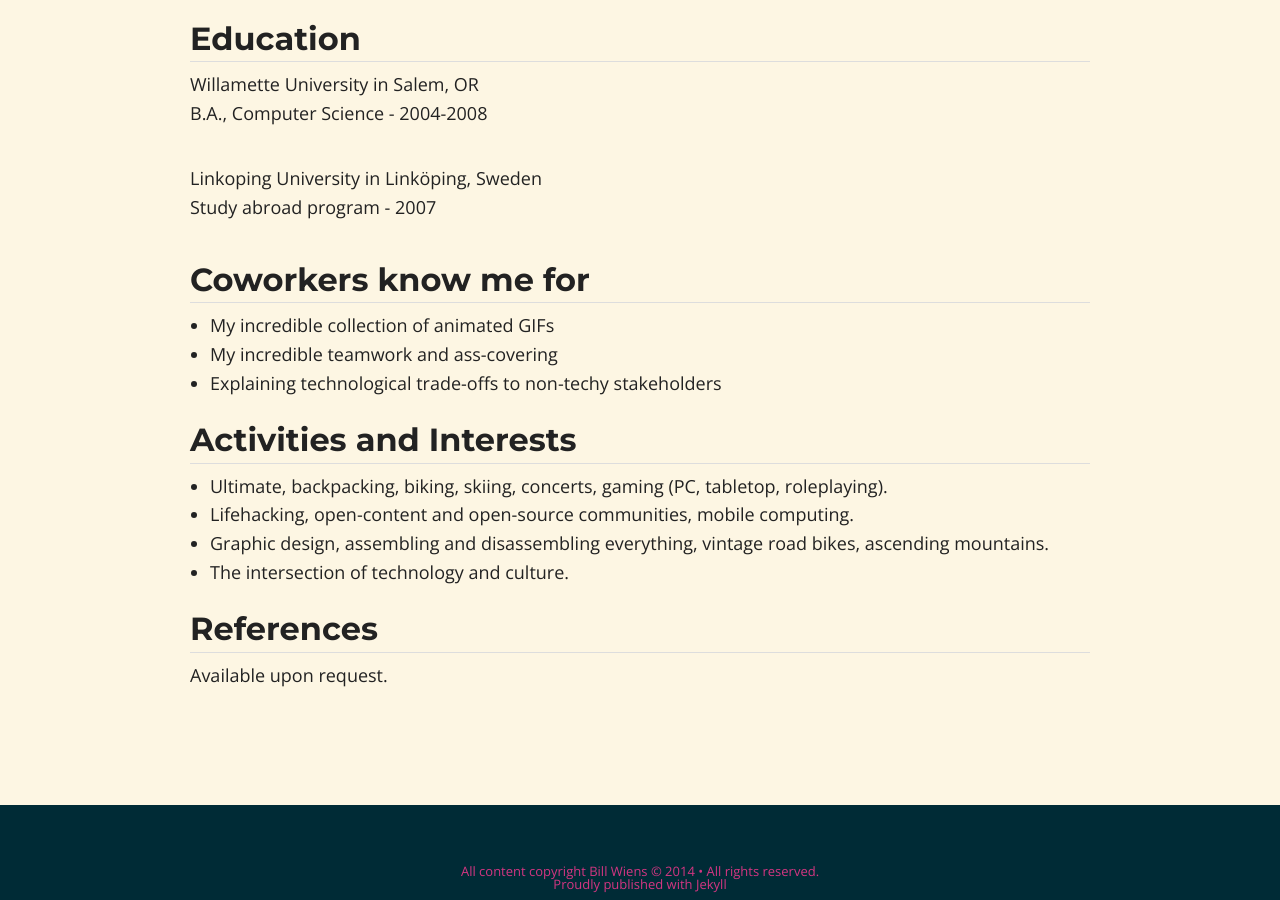
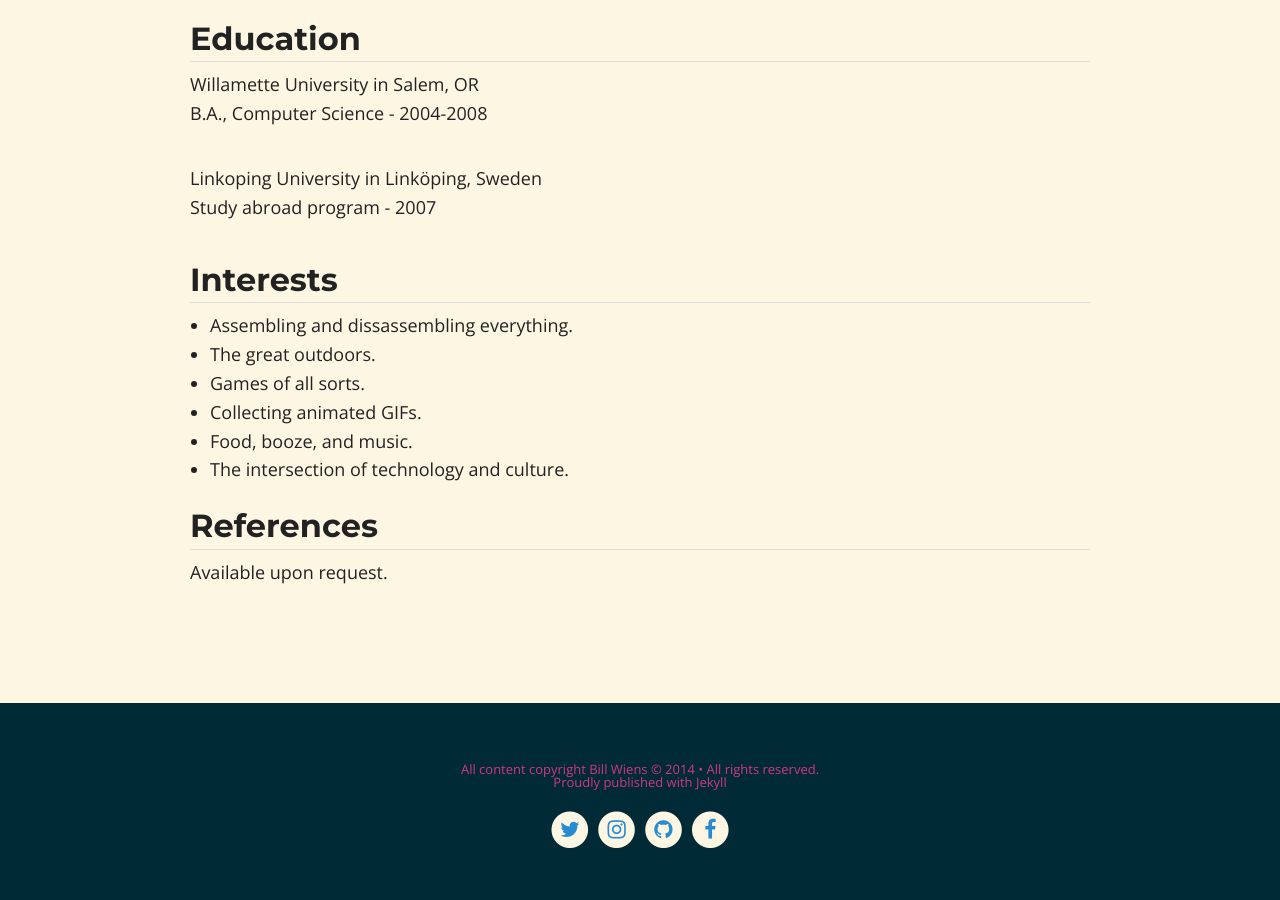
Before and after one commit to billputer/billwiens.com, a Jekyll site: the page built from resume/resume.md, in a window 1280 px wide and 900 px high, scrolled down 1975 px. Built offline with Jekyll 4.4.1, drawn with Linux system fonts in a browser that asks for light colours; nearby versions of some CDN libraries.

Commit message:
Completely redo Interests section.

```diff
--- a/resume/resume.md
+++ b/resume/resume.md
@@ -69,17 +69,13 @@
 Linkoping University in Linköping, Sweden<br/>
 Study abroad program - 2007
 
-# Coworkers know me for
+# Interests
 
-* My incredible collection of animated GIFs
-* My incredible teamwork and ass-covering
-* Explaining technological trade-offs to non-techy stakeholders
-
-# Activities and Interests
-
-* Ultimate, backpacking, biking, skiing, concerts, gaming (PC, tabletop, roleplaying).
-* Lifehacking, open-content and open-source communities, mobile computing.
-* Graphic design, assembling and disassembling everything, vintage road bikes, ascending mountains.
+* Assembling and dissassembling everything.
+* The great outdoors.
+* Games of all sorts.
+* Collecting animated GIFs.
+* Food, booze, and music.
 * The intersection of technology and culture.
 
 # References
```
